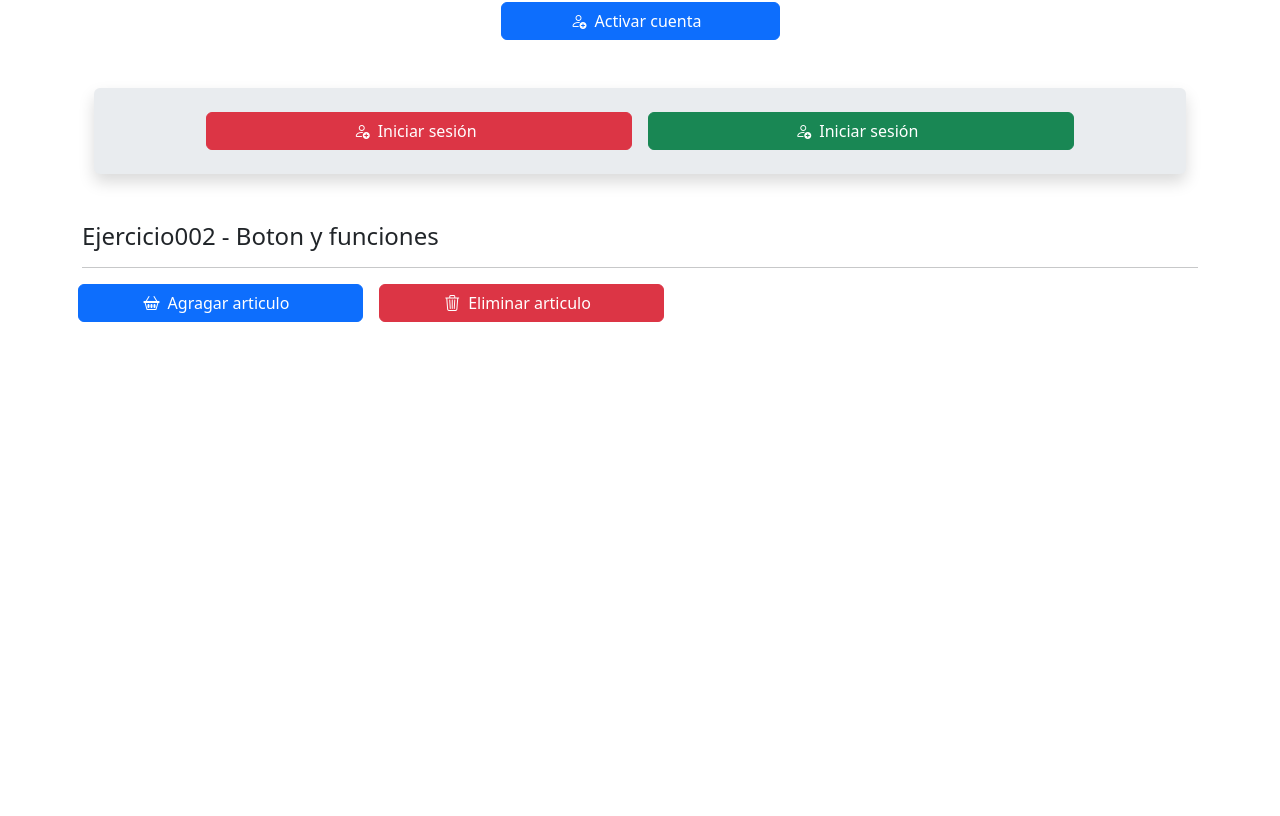
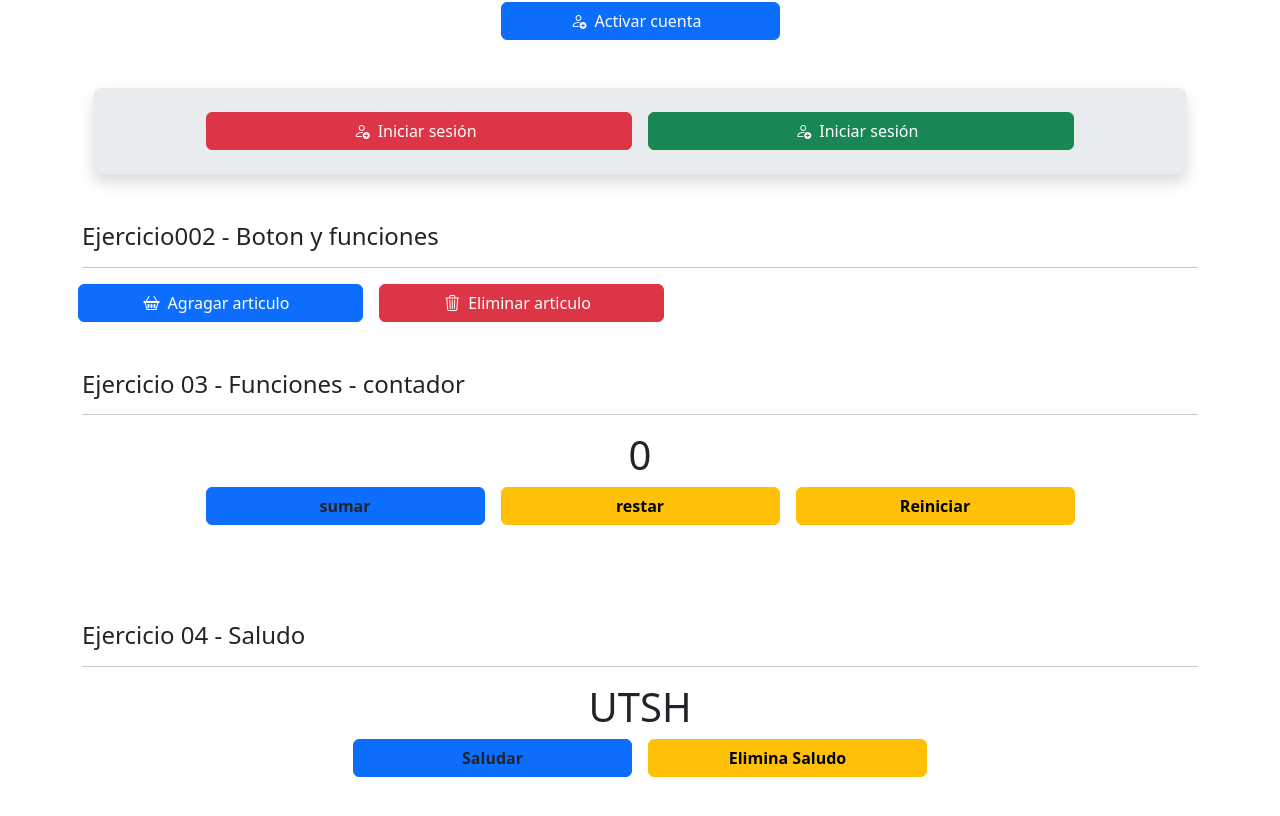
Before and after one commit to azucena123456/practica_react, a React (Vite) app: page / in a window 1280 px wide. Shown: the part 310-1126 px from the top of the page. Before the commit the page ends 800 px from the top, so only its background shows below. Built offline with nearby package versions, Linux system fonts and the light colour scheme.

Commit message:
Ejercicio 4

```diff
--- a/src/App.jsx
+++ b/src/App.jsx
@@ -2,6 +2,9 @@ import { Ejercicio01 } from "./components/Ejercicio01.jsx";
 import { BotonActivar } from "./components/Utils/BotonActivar.jsx";
 import { ContenedorBotones} from "./components/Utils/ContenedorBotones.jsx";
 import { Ejercicio002 } from "./components/Ejercicio002.jsx";
+import { Ejercicio03 } from "./components/Ejercicio03.jsx";
+import Ejercicio04 from "./components/Ejercicio04.jsx";
+
 
 function App() {
 
@@ -20,6 +23,8 @@ function App() {
     <BotonActivar></BotonActivar>
     <ContenedorBotones></ContenedorBotones>
     <Ejercicio002></Ejercicio002>
+   <Ejercicio03></Ejercicio03>
+   <Ejercicio04></Ejercicio04>
     </div>
     {/**Mando a llamar a mi componente externo */}
 
--- a/src/components/Ejercicio002.jsx
+++ b/src/components/Ejercicio002.jsx
@@ -18,7 +18,7 @@ export const Ejercicio002 = () => {
 
 
   return (
-    <div className="row mt-4">
+    <div className="row mt-4 ">
         <div className="col-12">
             <h2 className="h4 mt-4">
                 Ejercicio002 - Boton y funciones
@@ -32,7 +32,6 @@ export const Ejercicio002 = () => {
         </spn>
 
         </button>
-
         <button className="w-25 btn btn-danger mx-2" onClick={eliminarACarritoCompreas} >
         <i class="bi bi-trash3"></i>
         <spn className="col-12 col-md-6 col-lg-5 mx-2 w-100">
--- a/src/components/Ejercicio03.jsx
+++ b/src/components/Ejercicio03.jsx
@@ -0,0 +1,46 @@
+import { useState } from "react";
+
+export const Ejercicio03 = () => {
+    //variables
+
+    //hooks
+    const [numerito, setNumerito] = useState(0)
+    //funciones
+    const sumar = ()=>{
+        setNumerito(numerito + 1)
+    }
+        const restar = ()=>{
+        setNumerito(numerito -1)
+    }
+    const Reiniciar = ()=>{
+        setNumerito(0)
+    }
+  return (
+    <>
+          <div className="row mt-4">
+        <div className="col-12">
+          <h2 className="h4 mt-4">
+            Ejercicio 03 - Funciones - contador
+          </h2>
+          <hr />
+          </div>
+          <div className="col-12 text-center">
+            <p className="h1">{numerito}</p>
+
+            <div className="col-12 mb-5">
+                <button className="w-25 btn btn-primary text-dark fw-bold mx-2" onClick={sumar}>
+                    sumar
+                </button>
+                <button className="btn btn-warning w-25 fw-bold mx-2 " onClick={restar}>
+                    restar
+                </button>
+                                <button className="btn btn-warning w-25 fw-bold mx-2" onClick={Reiniciar}>
+                    Reiniciar
+                </button>
+
+            </div>
+          </div>
+          </div>
+    </>
+  )
+}
--- /dev/null
+++ b/src/components/Ejercicio04.jsx
@@ -0,0 +1,43 @@
+import { useState } from "react"
+
+export default function Ejercicio04() {
+  //variables
+
+      //hooks
+      //saludor cuando se precione el boron saludar y elimina cuando se preciona el boton eliminar saludo
+      const [saludito, setSaludo] = useState('UTSH ')
+      //funciones
+      const saludo = ()=>{
+          setSaludo(saludito  +   'Azul')
+      }
+
+      const eliminasaludo = ()=>{
+          setSaludo('UTSH')
+      }
+    return (
+      <>
+            <div className="row mt-4">
+          <div className="col-12">
+            <h2 className="h4 mt-4">
+              Ejercicio 04 - Saludo
+            </h2>
+            <hr />
+            </div>
+            <div className="col-12 text-center">
+              <p className="h1">{ saludito}</p>
+
+              <div className="col-12 mb-5">
+                  <button className="w-25 btn btn-primary text-dark fw-bold mx-2" onClick={saludo}>
+                      Saludar
+                  </button>
+
+                 <button className="btn btn-warning w-25 fw-bold mx-2" onClick={eliminasaludo}>
+                      Elimina Saludo
+                  </button>
+
+              </div>
+            </div>
+            </div>
+      </>
+    )
+}
```
